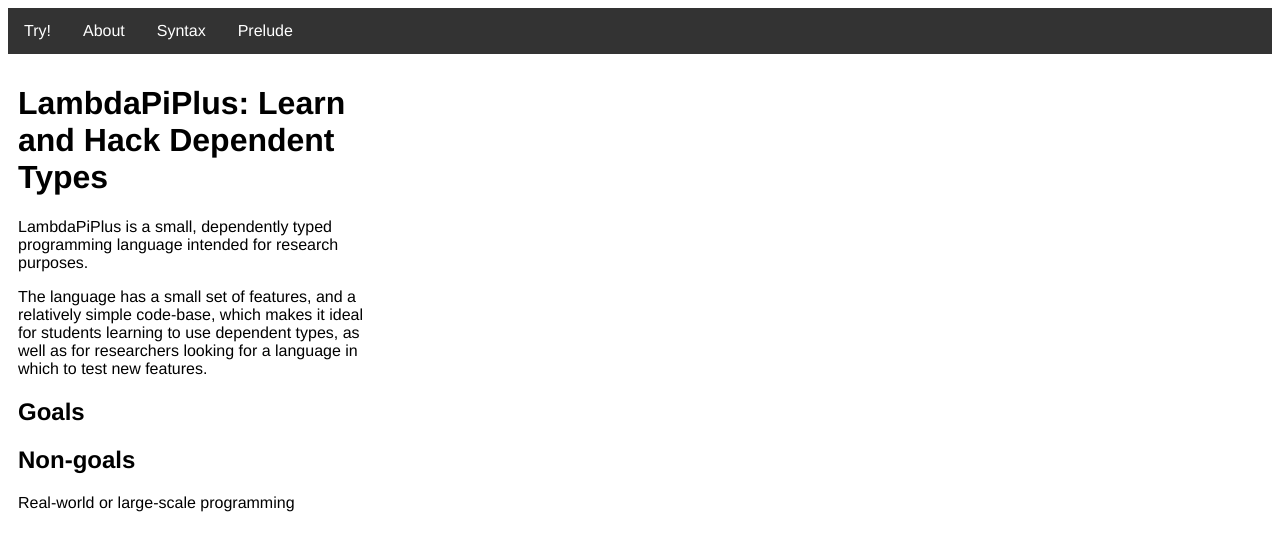
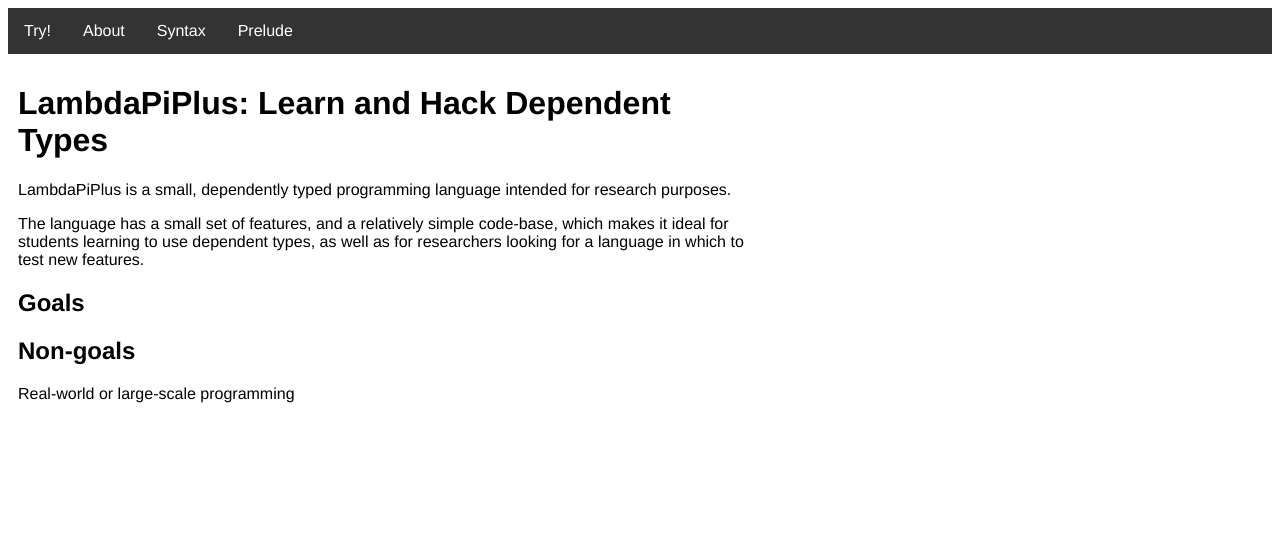
Before and after one commit to lambda-pi-plus/lambda-pi-plus.github.io, a Jekyll site: the page built from about.md, in a window 1280 px wide. Shown: the top 551 px of the page. Built offline with Jekyll 4.4.1, drawn with Linux system fonts in a browser that asks for light colours.

Commit message:
Update page.html

```diff
--- a/_layouts/page.html
+++ b/_layouts/page.html
@@ -2,7 +2,7 @@
 <head>
   <style>
     #section {
-    width:350px;
+    width:750px;
     float:left;
     padding:10px;
 }
```
